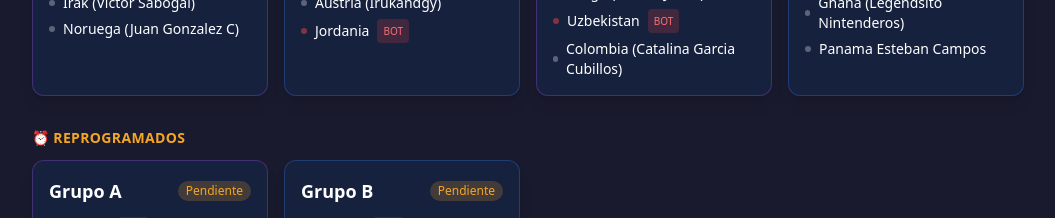
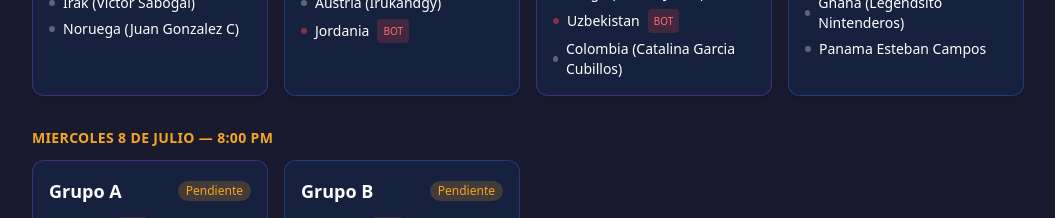
Before and after one commit to N00A/RRL-Vercel, a Next.js app: page /mundial in a window 1280 px wide. Shown: the part 1820-2038 px from the top of the page, without its empty margins (112-1167 px from the left). Built offline with nearby package versions, Linux system fonts and the light colour scheme.

Commit message:
feat: se asignan fechas para juego de grupo A y B

```diff
--- a/app/mundial/page.tsx
+++ b/app/mundial/page.tsx
@@ -591,7 +591,7 @@ function GroupsView({ groups }: { groups: GroupStage[] }) {
     "2026-07-06T20:00:00": "Lunes 6 de Julio — 8:00 PM",
     "2026-07-08T20:00:00": "Miercoles 8 de Julio — 8:00 PM",
   };
-  const postponedDates = new Set(["2026-07-08T20:00:00"]);
+  const postponedDates = new Set<string>();
 
   return (
     <div className="space-y-8">
```
